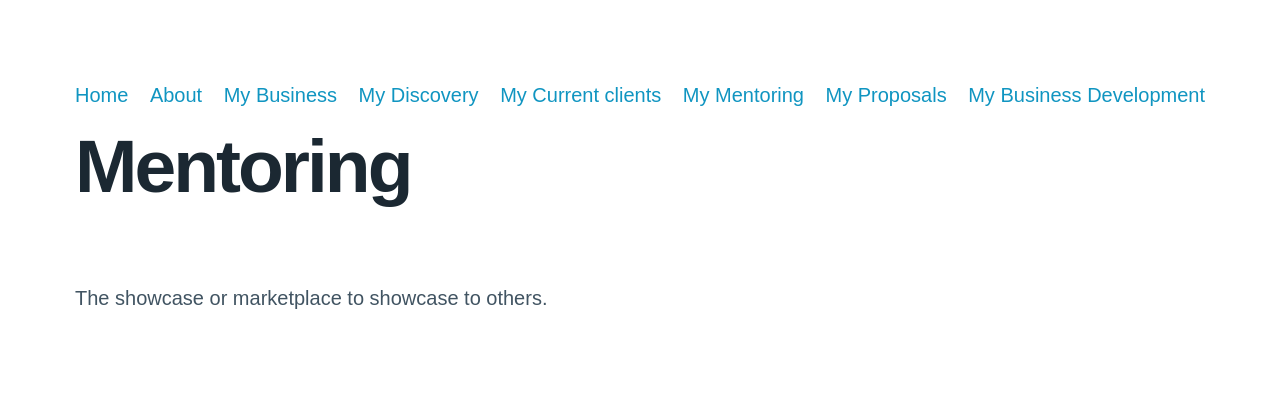
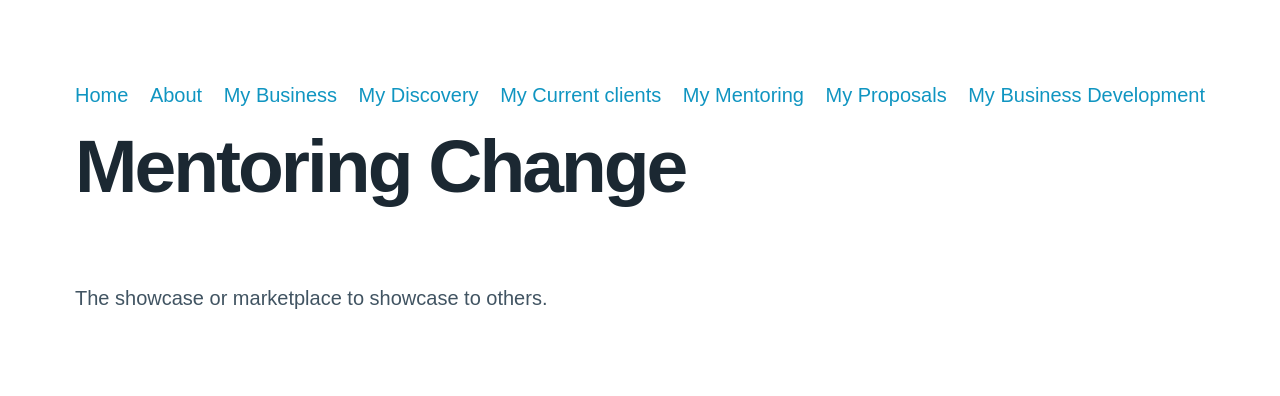
Before and after one commit to mkhattak/fedsb_mockup, a plain HTML site: page mentoring.html in a window 1280 px wide. Drawn offline with nearby package versions, Linux system fonts and the light colour scheme.

Commit message:
Testing changes using repl.it

```diff
--- a/mentoring.html
+++ b/mentoring.html
@@ -1,5 +1,6 @@
 <!doctype html>
 <html lang="en">
+
 <head>
   <meta charset="utf-8">
   <meta name="viewport" content="width=device-width, initial-scale=1">
@@ -7,6 +8,7 @@
   <link rel="stylesheet" type="text/css" href="custom.css">
   <title>FedSB.</title>
 </head>
+
 <body>
   <main class="container">
     <nav>
@@ -19,8 +21,9 @@
       <a href="./myproposals.html">My Proposals</a>
       <a href="./mybusinessdevelopment.html">My Business Development</a>
     </nav>
-      <h1>Mentoring</h1>
+    <h1>Mentoring Change</h1>
     The showcase or marketplace to showcase to others.
   </main>
 </body>
+
 </html>
```
Also changed, not shown: 2 other files. Lines whose indentation alone changed are shown as unchanged.
